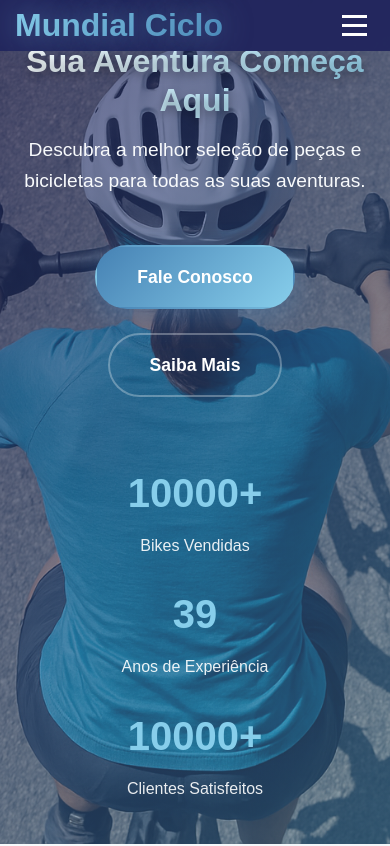
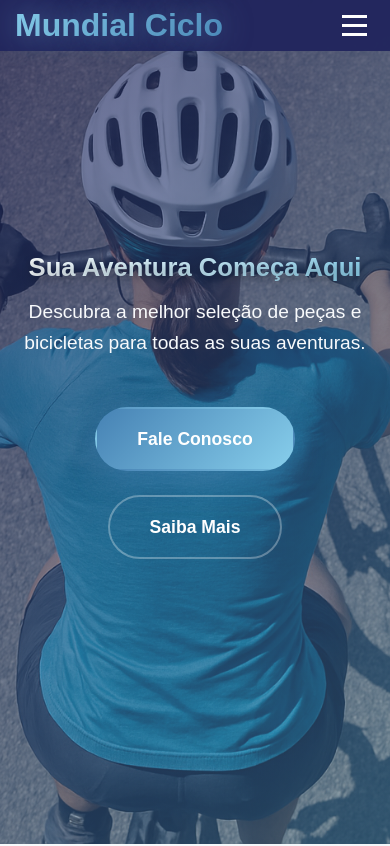
Before and after one commit to JoClaSS/landingPageMC, an Angular app: page / in a window 390 px wide. Shown: the top 846 px of the page. Built offline with nearby package versions, Linux system fonts and the light colour scheme.

Commit message:
mobile improve

```diff
--- a/src/app/landing-page/landing-page.css
+++ b/src/app/landing-page/landing-page.css
@@ -607,7 +607,9 @@ nav{display:flex;justify-content:space-between;align-items:center;padding:1rem 0
       }
 
       .hero-title {
-          font-size: 2.5rem;
+          font-size: 2.2rem;
+          line-height: 1.1;
+          margin-bottom: 1.5rem;
       }
 
       .hero-subtitle {
@@ -650,13 +652,16 @@ nav{display:flex;justify-content:space-between;align-items:center;padding:1rem 0
       }
 
       .hero-content {
-          padding: 0 1rem;
+          padding: 1rem;
+          margin-top: 2rem;
       }
   }
 
   @media (max-width: 480px) {
       .hero-title {
-          font-size: 2rem;
+          font-size: 1.6rem;
+          line-height: 1.1;
+          margin-bottom: 1rem;
       }
 
       .section-title {
@@ -677,3 +682,19 @@ nav{display:flex;justify-content:space-between;align-items:center;padding:1rem 0
           padding: 1rem;
       }
   }
+
+  /* Extra small screens */
+  @media (max-width: 360px) {
+      .hero-title {
+          font-size: 1.4rem;
+          line-height: 1.2;
+      }
+
+      .hero-content {
+          padding: 0.5rem;
+      }
+
+      .container {
+          padding: 0 10px;
+      }
+  }
--- a/src/app/landing-page/landing-page.html
+++ b/src/app/landing-page/landing-page.html
@@ -32,20 +32,6 @@
   <div class="hero-buttons">
     <a class="cta-button primary" (click)="scrollToSection('contact')">Fale Conosco</a>
     <a class="cta-button secondary" (click)="scrollToSection('features')">Saiba Mais</a>
-  </div>
-  <div class="hero-stats">
-    <div class="stat">
-      <h3>10000+</h3>
-      <p>Bikes Vendidas</p>
-    </div>
-    <div class="stat">
-      <h3>39</h3>
-      <p>Anos de Experiência</p>
-    </div>
-    <div class="stat">
-      <h3>10000+</h3>
-      <p>Clientes Satisfeitos</p>
-    </div>
   </div>
 </div>
 </section>
```
